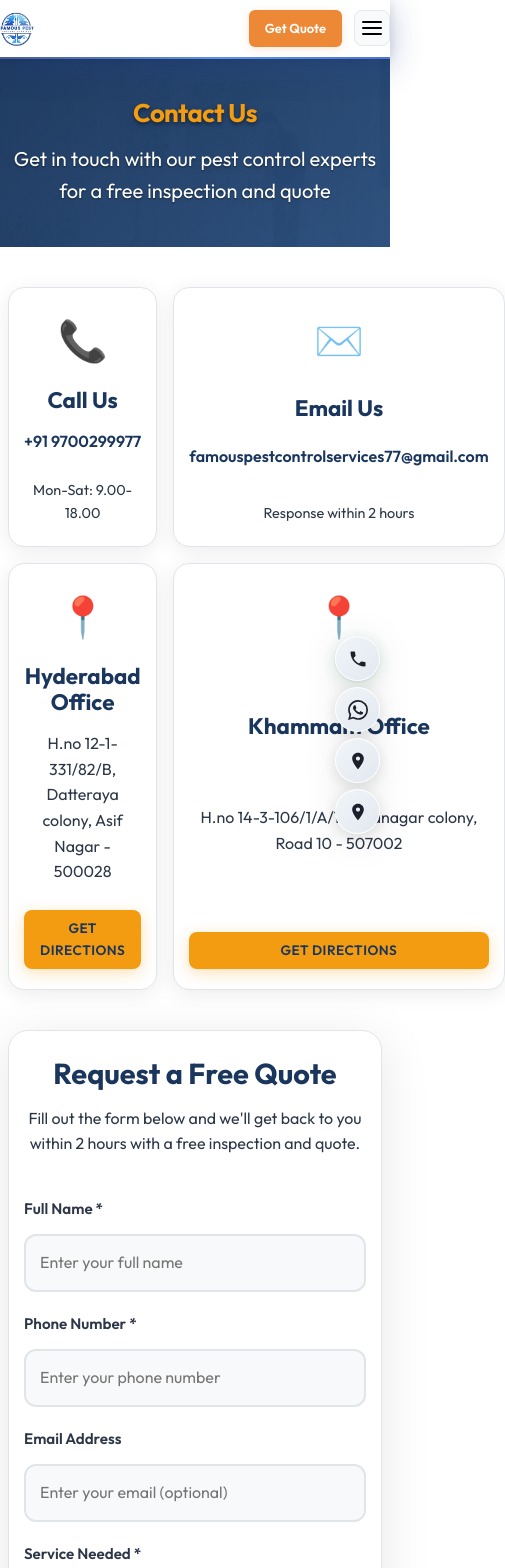
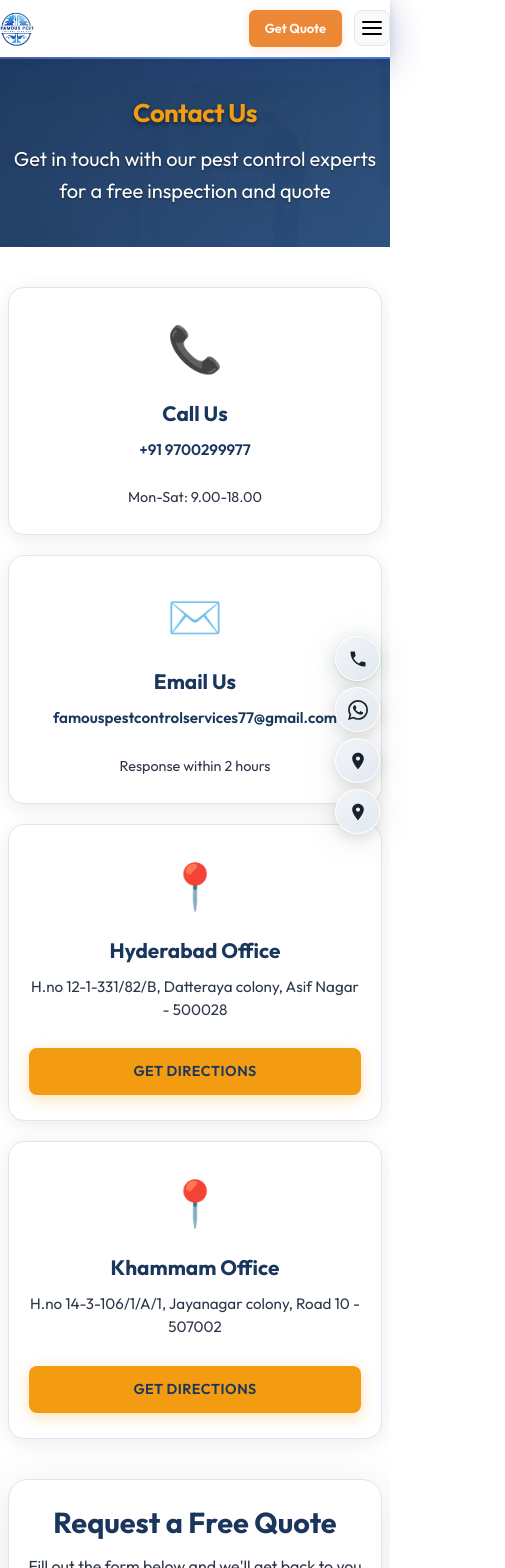
Before and after one commit to octaleadsprivatelimited-cloud/FamousPestcontrol, a React (Vite) app: page /contact in a window 390 px wide. Shown: the top 1568 px of the page, 505 px wide, since content can reach past the window. Built offline with nearby package versions, Linux system fonts and the light colour scheme.

Commit message:
fix: Update contact cards mobile layout to single column
- Changed mobile view (600px and below) to single column layout
- Increased padding and font sizes for better mobile experience
- Enhanced spacing and touch targets for better usability
- Optimized typography for single column display

```diff
--- a/src/styles/responsive.css
+++ b/src/styles/responsive.css
@@ -540,6 +540,7 @@
 		grid-template-columns: repeat(2, 1fr) !important;
 		gap: 16px !important;
 		margin-bottom: 40px;
+		align-items: stretch;
 	}
 
 	.contact-card {
@@ -548,12 +549,33 @@
 		display: flex;
 		flex-direction: column;
 		justify-content: space-between;
+		align-items: center;
+		text-align: center;
+		min-height: 200px;
+	}
+
+	.contact-card h3 {
+		font-size: 1.2rem;
+		margin-bottom: 12px;
+		line-height: 1.3;
+	}
+
+	.contact-card p {
+		font-size: 0.9rem;
+		line-height: 1.5;
+		margin-bottom: 15px;
+		flex-grow: 1;
+		display: flex;
+		align-items: center;
+		justify-content: center;
 	}
 
 	.map-link {
 		padding: 10px 20px;
 		font-size: 0.9rem;
 		margin-top: 12px;
+		width: 100%;
+		text-align: center;
 	}
 
 	.contact-card-icon {
@@ -600,14 +622,41 @@
 		padding: 40px 0;
 	}
 
+	.contact-methods-grid {
+		grid-template-columns: 1fr !important;
+		gap: 20px !important;
+	}
+
 	.contact-card {
-		padding: 20px 15px;
+		padding: 25px 20px;
+		min-height: 160px;
+		align-items: center;
+		text-align: center;
+	}
+
+	.contact-card h3 {
+		font-size: 1.3rem;
+		margin-bottom: 12px;
+		line-height: 1.3;
+	}
+
+	.contact-card p {
+		font-size: 0.95rem;
+		line-height: 1.5;
+		margin-bottom: 15px;
+	}
+
+	.contact-card-icon {
+		font-size: 2.8rem;
+		margin-bottom: 15px;
 	}
 
 	.map-link {
-		padding: 8px 16px;
-		font-size: 0.85rem;
-		margin-top: 10px;
+		padding: 12px 20px;
+		font-size: 0.9rem;
+		margin-top: 12px;
+		width: 100%;
+		text-align: center;
 	}
 
 	.contact-form-container {
```
